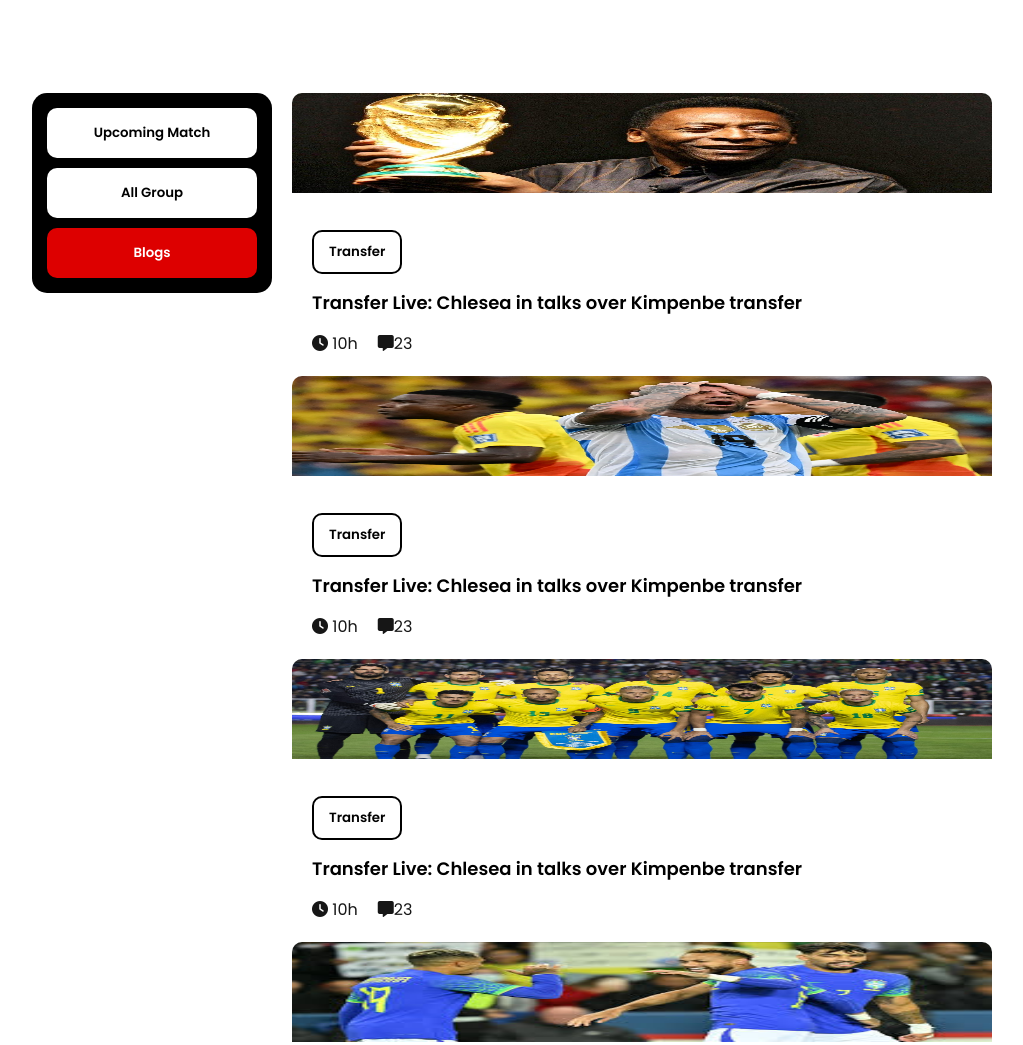
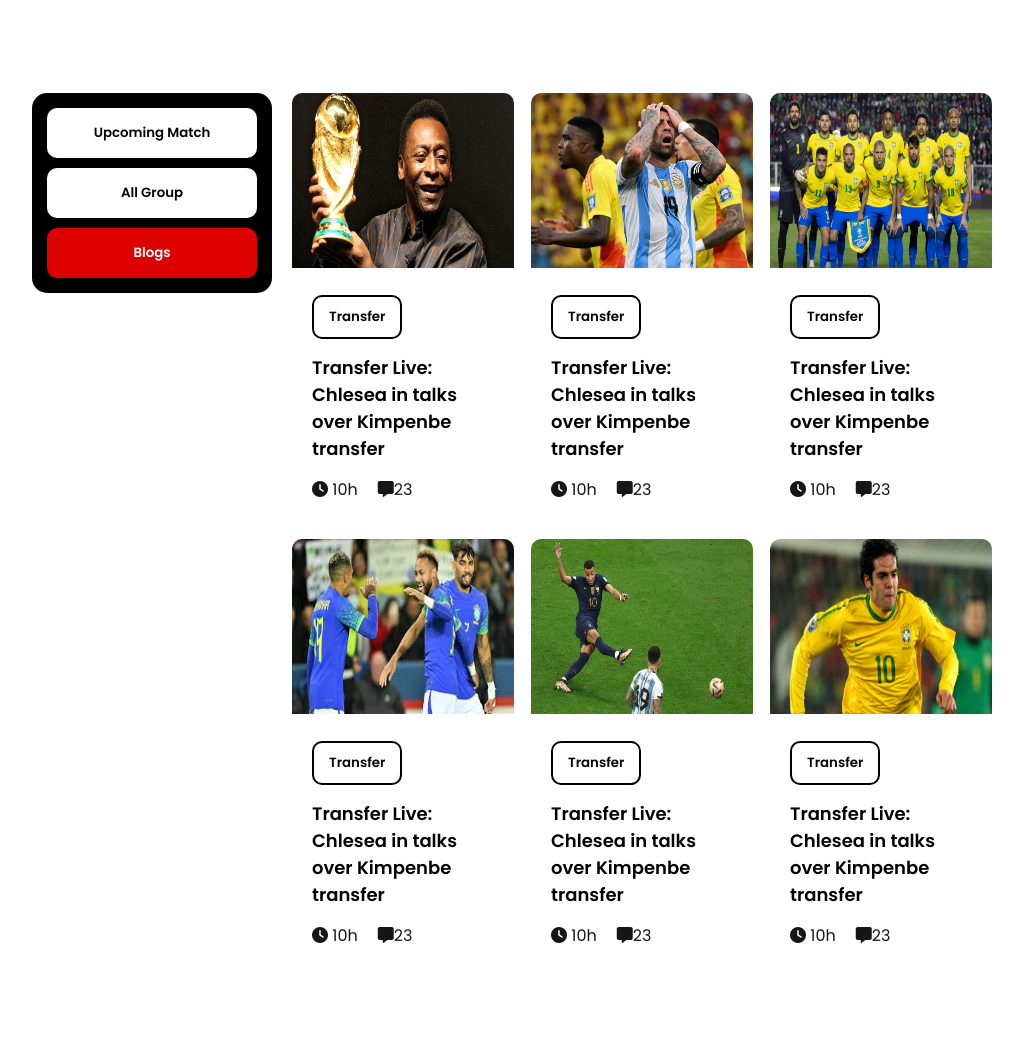
Before and after one commit to ChiranjithChkz/World-cap, a plain HTML site: page index.html in a window 1280 px wide. Shown: the part 659-1704 px from the top of the page, without its empty margins (128-1151 px from the left). After the commit the page ends 1677 px from the top, so only its background shows below. Drawn offline with Linux system fonts and the light colour scheme.

Commit message:
corrected hight of  the upcoming right img

```diff
--- a/styles/index.css
+++ b/styles/index.css
@@ -72,12 +72,16 @@
 
 .upcoming-matches-right {
   flex: 1;
+
+  display: grid;
+  grid-template-columns: repeat(3, 1fr);
+  grid-gap: 17px;
 }
 .upcoming-matches-right .card .card-body {
   padding: 20px;
 }
 .upcoming-matches-right .card img {
-  height: 100px;
+  height: 175px;
   width: 100%;
   border-radius: 10px 10px 0 0;
 }
@@ -86,7 +90,6 @@
   color: black;
   border: 2px solid black;
   padding: 10px 15px;
-  margin-top: 10px;
 }
 .upcoming-matches-right .card h2 {
   margin: 15px 0;
```
